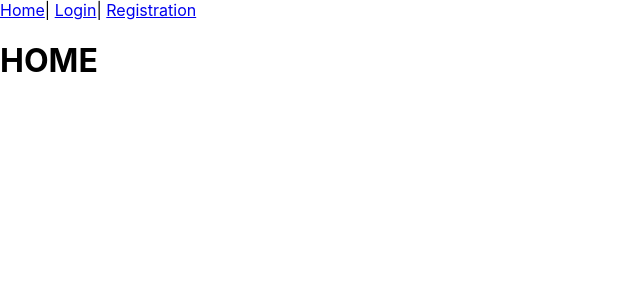
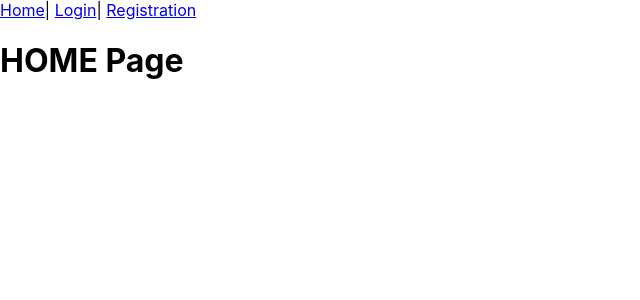
Before and after one commit to urmatt/webinai-react-client, a React (Create React App) app: page / in a window 1280 px wide. Shown: the top 300 px of the page, without its empty margins (0-640 px from the left). Built offline with nearby package versions, Linux system fonts and the light colour scheme.

Commit message:
Refactored

```diff
--- a/src/pages/Home.js
+++ b/src/pages/Home.js
@@ -1,6 +1,6 @@
 function Home(){
     return (
-        <h1>HOME</h1>
+        <h1>HOME Page</h1>
     );
 }
 
```
Also changed, not shown: src/App.js (+5 -2 lines).
